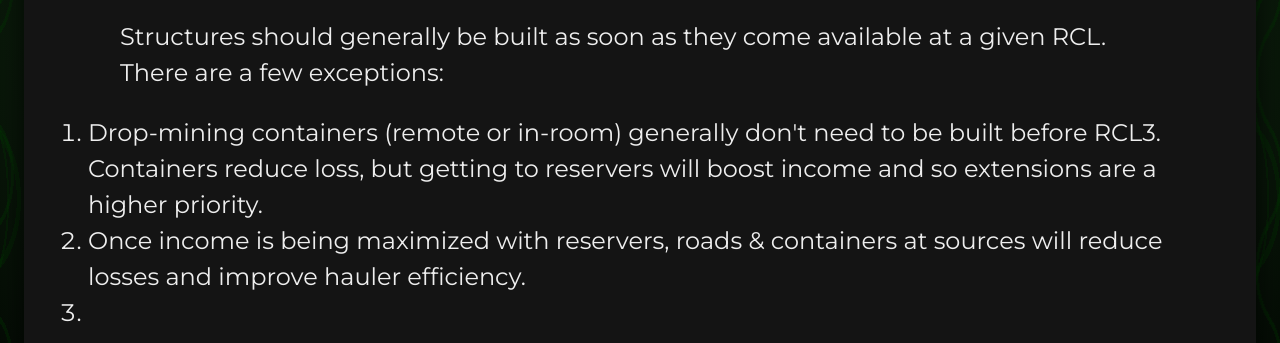
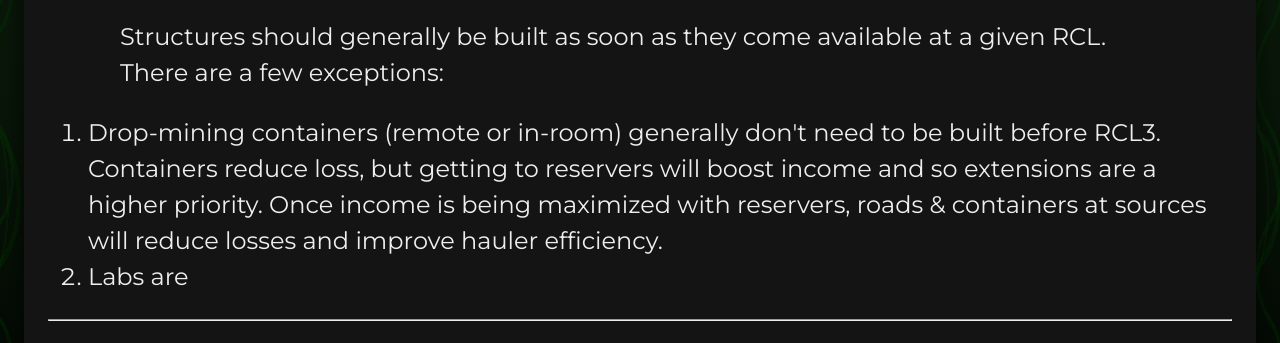
Before and after one commit to glitchassassin/digital-garden, an Eleventy site: page content/Screeps infrastructure.md in a window 1280 px wide. Shown: the part 593-936 px from the top of the page. Built offline with nearby package versions, Linux system fonts and the light colour scheme; Eleventy itself is replaced by a stand-in of ours; files that its build step writes are made by us from their sources; a web font is replaced by a local one; what @sindresorhus/slugify, markdown-it-attrs would draw is missing.

Commit message:
vault backup: 2022-09-27 12:46:10

```diff
--- a/content/Screeps infrastructure.md
+++ b/content/Screeps infrastructure.md
@@ -10,6 +10,5 @@
 
 Structures should generally be built as soon as they come available at a given RCL. There are a few exceptions:
 
-1. Drop-mining containers (remote or in-room) generally don't need to be built before RCL3. Containers reduce loss, but getting to reservers will boost income and so extensions are a higher priority.
-2. Once income is being maximized with reservers, roads & containers at sources will reduce losses and improve hauler efficiency.
-3.
+1. Drop-mining containers (remote or in-room) generally don't need to be built before RCL3. Containers reduce loss, but getting to reservers will boost income and so extensions are a higher priority. Once income is being maximized with reservers, roads & containers at sources will reduce losses and improve hauler efficiency.
+2. Labs are
```
